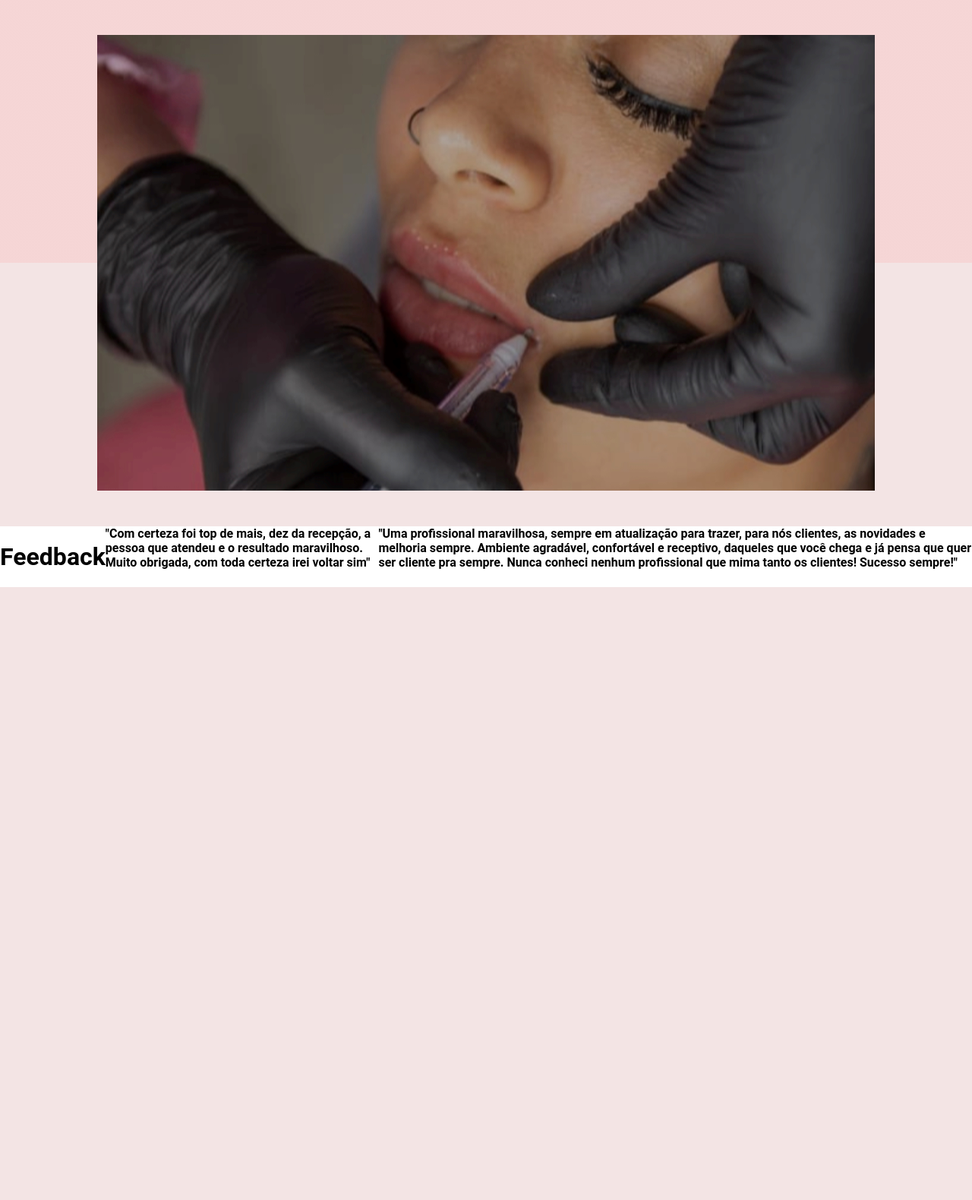
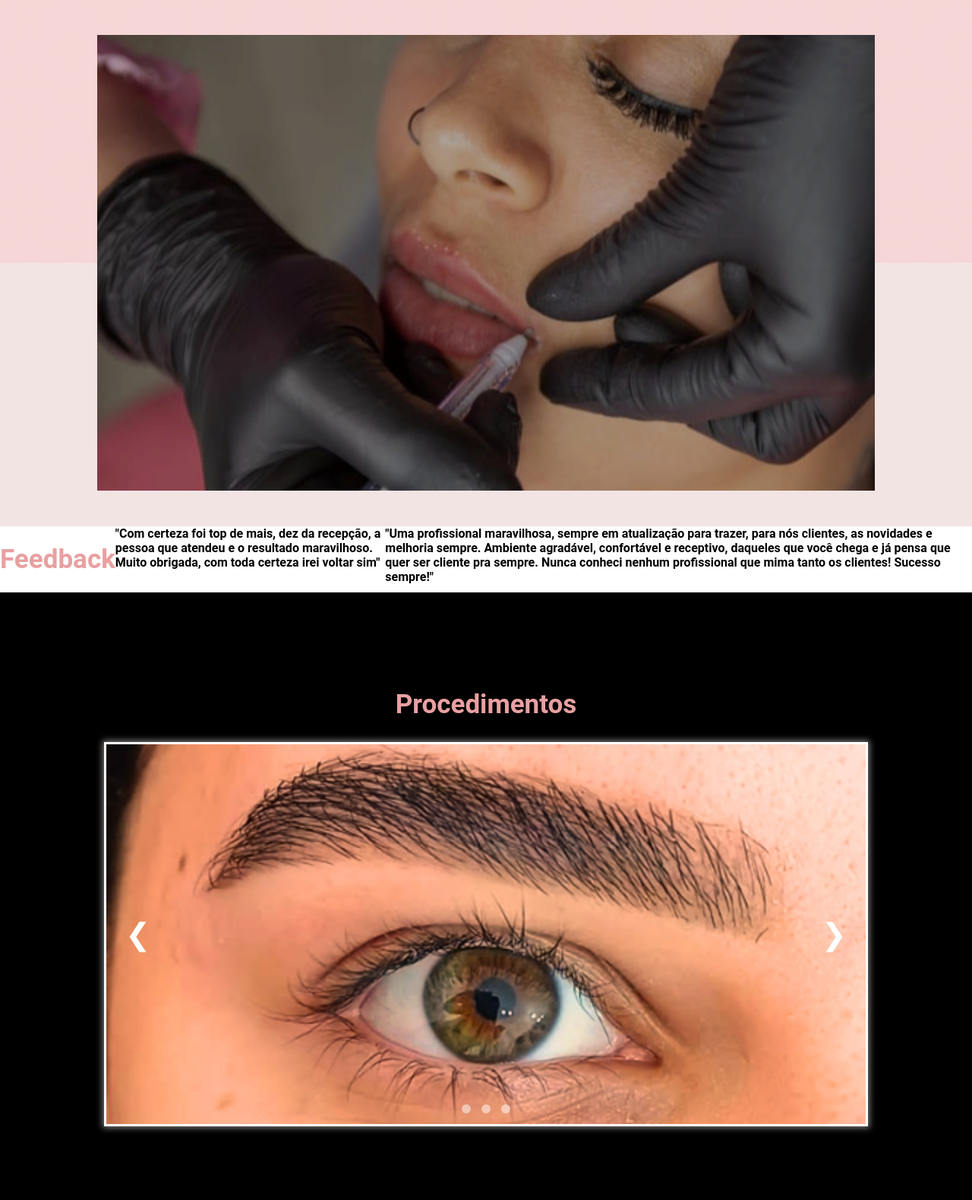
Before and after one commit to IsabellyTumelero1/pi_programacao, a PHP site: page / in a window 1280 px wide. Shown: the part 135-1715 px from the top of the page at 76% size. Before the commit the page ends 908 px from the top, so only its background shows below. Run offline with PHP 8.4, Linux system fonts and the light colour scheme.

Commit message:
carrossel

```diff
--- /dev/null
+++ b/assets/css/carrossel.css
@@ -0,0 +1,103 @@
+/* Estilização geral */
+section {
+    display: flex;
+    align-items: center;
+    justify-content: center;
+    flex-direction: column;
+    height: 100vh;
+    background-color: black;
+    margin: 0;
+}
+
+h1 {
+    text-align: center;
+    color: #E9A0A1;
+    font-family: 'Roboto', sans-serif;
+    font-weight: 600;
+    font-size: 35px;
+}
+
+/* Estilização do carrossel */
+.carrossel {
+    width: 1000px;
+    height: 500px;
+    position: relative;
+    overflow: hidden;
+    border: 3px solid white;
+    box-shadow: 0 0 8px 2px rgba(247, 246, 246, 0.5);
+}
+
+.carrossel-container {
+    display: flex;
+    width: 300%;
+    transition: transform 0.5s ease-in-out;
+}
+
+.carrossel-procedimento {
+    width: 1000px;
+    flex-shrink: 0;
+    text-align: center;
+}
+
+.carrossel-procedimento img {
+    width: 100%;
+    height: 100%;
+    object-fit: cover;
+}
+
+/* Botões de navegação */
+button {
+    position: absolute;
+    top: 50%;
+    transform: translateY(-50%);
+    border: none;
+    color: #fff;
+    font-size: 40px;
+    padding: 10px 15px;
+    cursor: pointer;
+    transition: 0.3s;
+    background-color: transparent;
+}
+
+button:hover {
+    background-color: #E9A0A1;
+    border-radius: 5px;
+}
+
+.prev {
+    left: 10px;
+}
+
+.next {
+    right: 10px;
+}
+
+/* Indicadores */
+.indicadores {
+    text-align: center;
+    position: absolute;
+    bottom: 10px;
+    left: 50%;
+    transform: translateX(-50%);
+}
+
+.dot {
+    height: 12px;
+    width: 12px;
+    margin: 0 5px;
+    background-color: rgba(255, 255, 255, 0.5);
+    border-radius: 50%;
+    display: inline-block;
+    cursor: pointer;
+    transition: 0.3s;
+}
+
+.dot.active {
+    background-color: #E9A0A1;
+}
+
+.saibaMais{
+    background-color: #E9A0A1;
+    border-radius: 5px;
+    font-size: 25px;
+}
--- /dev/null
+++ b/includes/carrossel.php
@@ -0,0 +1,30 @@
+<link rel="stylesheet" href="assets\css\carrossel.css">
+
+<section>
+    <h1>Procedimentos</h1>
+
+    <div class="carrossel">
+        <div class="carrossel-container">
+            <div class="carrossel-procedimento">
+                <img src="assets\img\1.jpg" alt="Procedimento 1">
+            </div>
+            <div class="carrossel-procedimento">
+                <img src="assets\img\2.jpg" alt="Procedimento 2">
+            </div>
+            <div class="carrossel-procedimento">
+                <img src="assets\img\3.jpg" alt="Procedimento 3">
+            </div>
+        </div>
+
+        <!-- Botões de navegação -->
+        <button class="prev" onclick="prevSlide()">&#10094;</button>
+        <button class="next" onclick="nextSlide()">&#10095;</button>
+
+        <!-- Indicadores -->
+        <div class="indicadores">
+            <span class="dot" onclick="goToSlide(0)"></span>
+            <span class="dot" onclick="goToSlide(1)"></span>
+            <span class="dot" onclick="goToSlide(2)"></span>
+        </div>
+    </div>
+</section>
--- a/index.php
+++ b/index.php
@@ -1,5 +1,6 @@
 <?php
 include "./includes/header.php";
 include "./includes/conteudo.php";
+include "./includes/carrossel.php";
 
 ?>
```
Also changed, not shown: assets/js/script.js (+42 -0 lines), assets/img/1.jpg (added), assets/img/2.jpg (added), assets/img/3.jpg (added).
